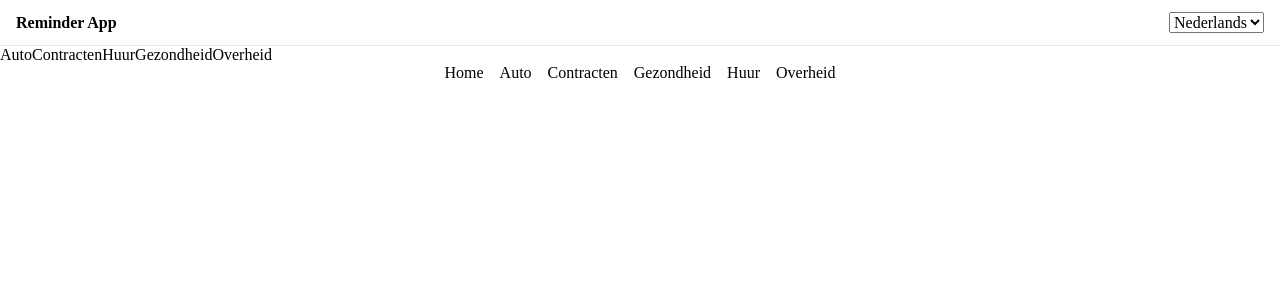
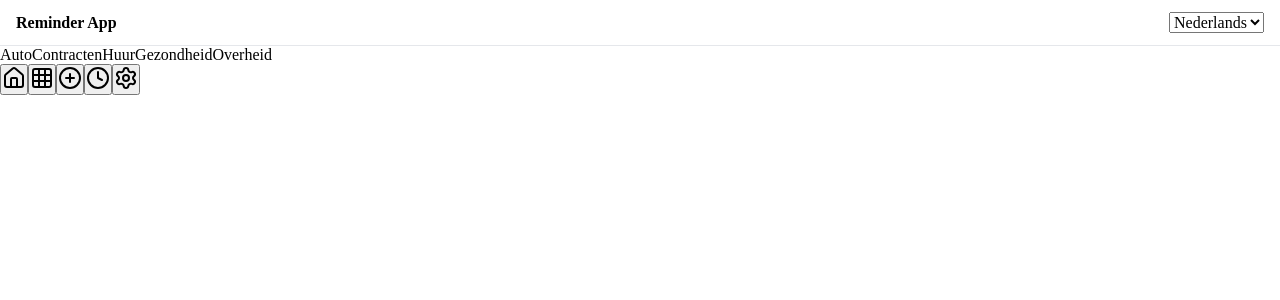
Before and after one commit to harrolds/temio, a React (Vite) app: page / in a window 1280 px wide. Shown: the top 300 px of the page. Built offline with nearby package versions, Linux system fonts and the light colour scheme.

Commit message:
Update Footer.jsx

```diff
--- a/src/components/layout/Footer.jsx
+++ b/src/components/layout/Footer.jsx
@@ -1,17 +1,59 @@
-import { Link } from 'react-router-dom'
-import React from 'react'
-import { useTranslation } from 'react-i18next'
+import React from "react";
+import { useNavigate, useLocation } from "react-router-dom";
+import { Home, Grid, PlusCircle, Clock, Settings } from "lucide-react";
 
-export default function Footer() {
-  const { t } = useTranslation()
-  return (<footer role='contentinfo'>
-      <nav role='navigation' aria-label='Hoofdmenu' style={{display:'flex',gap:'1rem',justifyContent:'center'}}>
-        <Link to='/'>{t('pages.homeTitle','Home')}</Link>
-        <Link to='/auto'>{t('pages.autoTitle','Auto')}</Link>
-        <Link to='/contracten'>{t('pages.contractenTitle','Contracten')}</Link>
-        <Link to='/gezondheid'>{t('pages.gezondheidTitle','Gezondheid')}</Link>
-        <Link to='/huur'>{t('pages.huurTitle','Huur')}</Link>
-        <Link to='/overheid'>{t('pages.overheidTitle','Overheid')}</Link>
+/**
+ * Definitieve Footer-component volgens Precision & Pulse design
+ * - 5 vaste iconbuttons
+ * - centrale "+" knop benadrukt toevoegen
+ * - scroll-aware via prop `hidden`
+ */
+export default function Footer({ hidden = false }) {
+  const navigate = useNavigate();
+  const location = useLocation();
+  const isActive = (path) => location.pathname === path;
+
+  const classes = ["pp-footer", hidden ? "hidden" : ""].join(" ");
+
+  return (
+    <footer className={classes}>
+      <nav className="pp-footer-nav">
+        <button
+          onClick={() => navigate("/")}
+          className={isActive("/") ? "active" : ""}
+          aria-label="Home"
+        >
+          <Home />
+        </button>
+        <button
+          onClick={() => navigate("/categories")}
+          className={isActive("/categories") ? "active" : ""}
+          aria-label="Categorieën"
+        >
+          <Grid />
+        </button>
+        <button
+          onClick={() => navigate("/add")}
+          className="pp-footer-add"
+          aria-label="Nieuwe herinnering"
+        >
+          <PlusCircle />
+        </button>
+        <button
+          onClick={() => navigate("/agenda")}
+          className={isActive("/agenda") ? "active" : ""}
+          aria-label="Agenda"
+        >
+          <Clock />
+        </button>
+        <button
+          onClick={() => navigate("/settings")}
+          className={isActive("/settings") ? "active" : ""}
+          aria-label="Instellingen"
+        >
+          <Settings />
+        </button>
       </nav>
-    </footer>)
+    </footer>
+  );
 }
```
